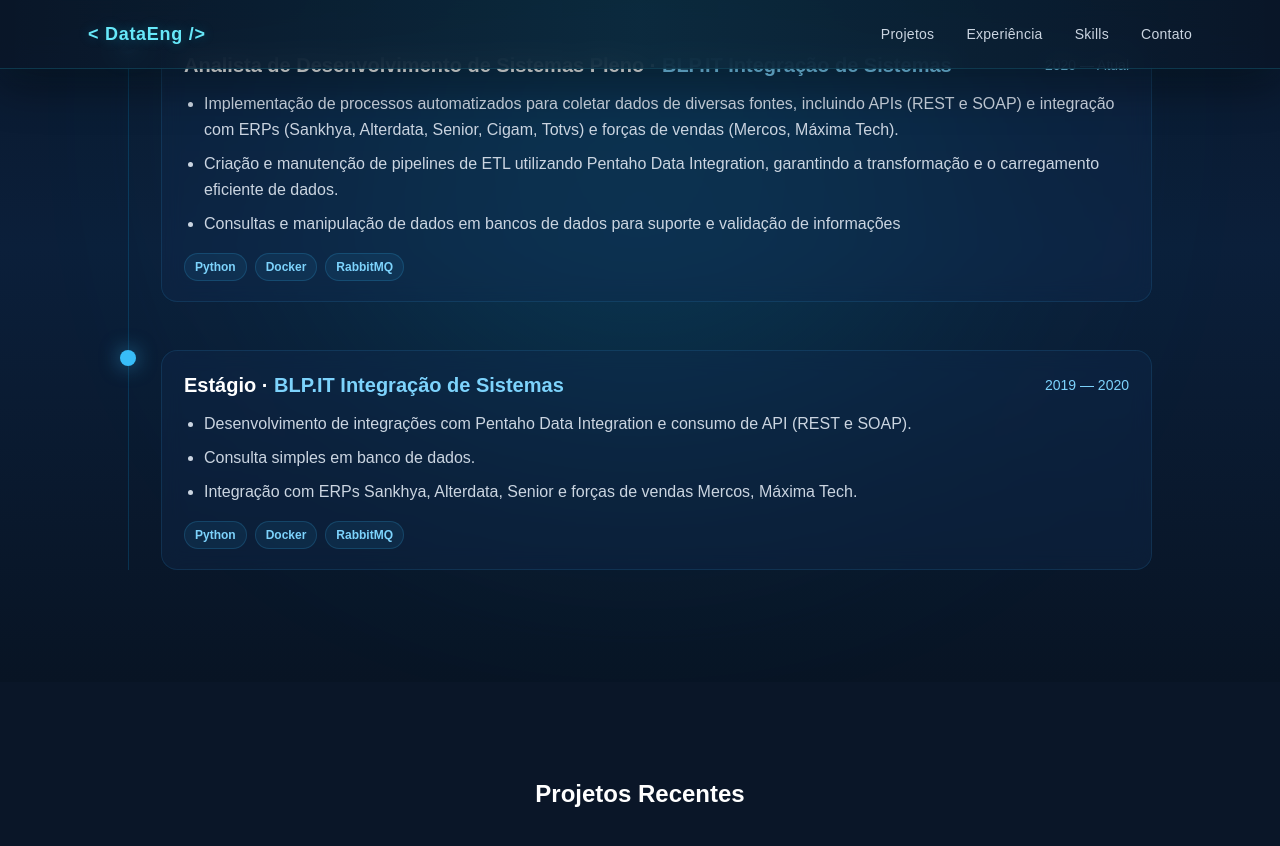
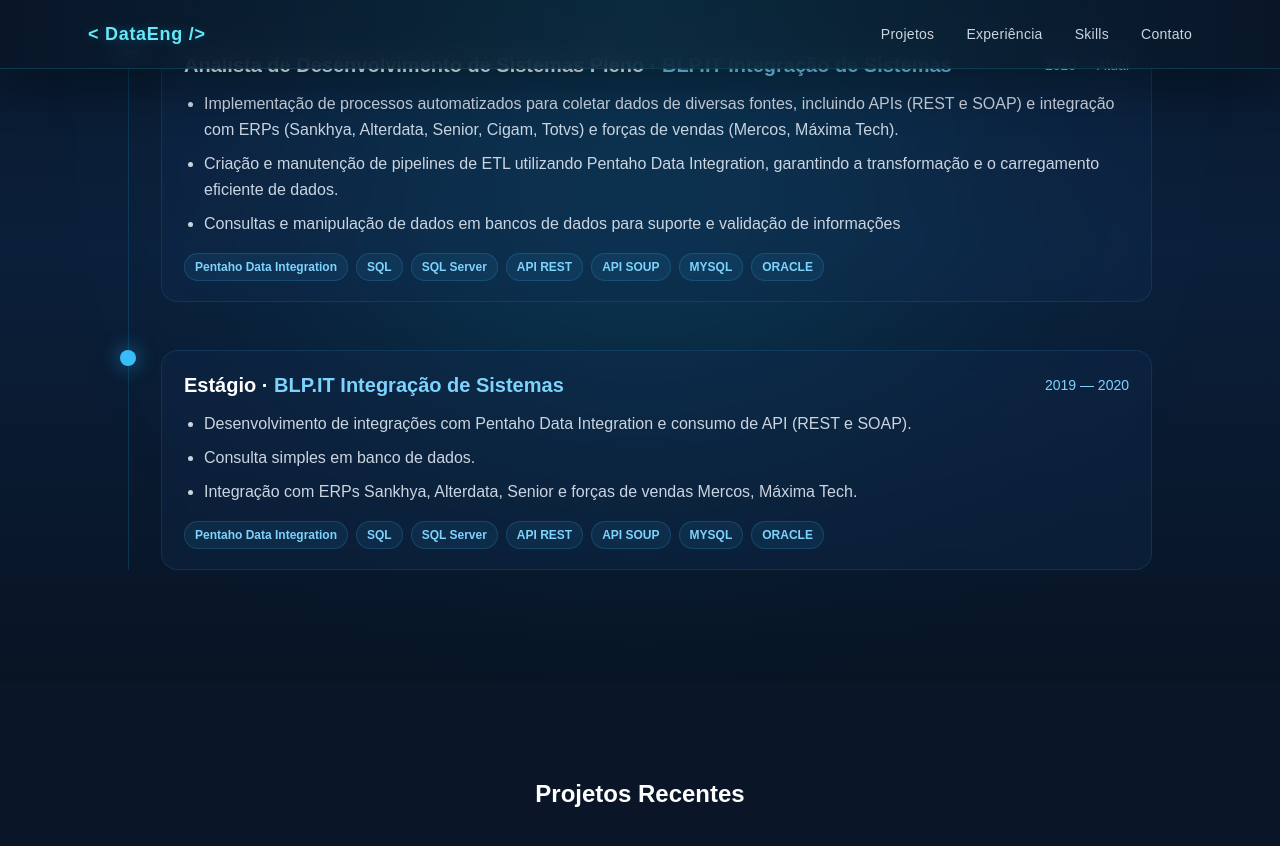
Before and after one commit to rodrigorocha1234/portfolio, a Jekyll site: the page built from index.md, in a window 1280 px wide and 900 px high, scrolled down 1727 px, cut to the strip 0-855 px from the top of the window. Shown: the top 846 px of the strip. Built offline with Jekyll 4.4.1, drawn with Linux system fonts in a browser that asks for light colours; nearby versions of some CDN libraries.

Commit message:
Revise tech stack in experience.yml
Updated technology stack for roles to include Pentaho Data Integration, SQL, and various database technologies.

```diff
--- a/_data/experience.yml
+++ b/_data/experience.yml
@@ -6,9 +6,13 @@
     - Criação e manutenção de pipelines de ETL utilizando Pentaho Data Integration, garantindo a transformação e o carregamento eficiente de dados.
     - Consultas e manipulação de dados em bancos de dados  para suporte e validação de informações
   tech:
-    - Python
-    - Docker
-    - RabbitMQ
+    - Pentaho Data Integration
+    - SQL
+    - SQL Server
+    - API REST
+    - API SOUP
+    - MYSQL
+    - ORACLE
 
 
 
@@ -21,6 +25,10 @@
     - Integração com ERPs Sankhya, Alterdata, Senior e forças de vendas Mercos, Máxima Tech.
 
   tech:
-    - Python
-    - Docker
-    - RabbitMQ
+    - Pentaho Data Integration
+    - SQL
+    - SQL Server
+    - API REST
+    - API SOUP
+    - MYSQL
+    - ORACLE
```
